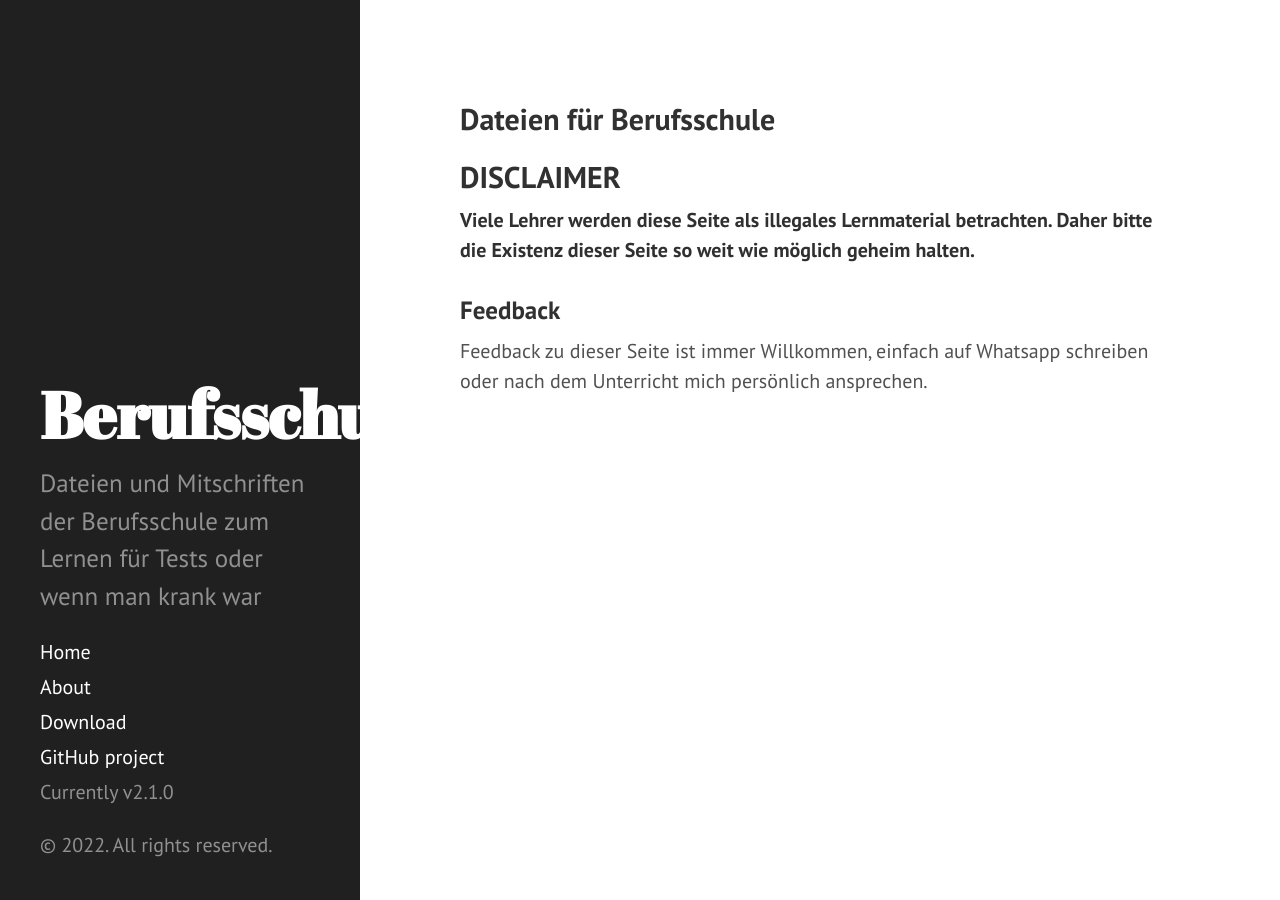
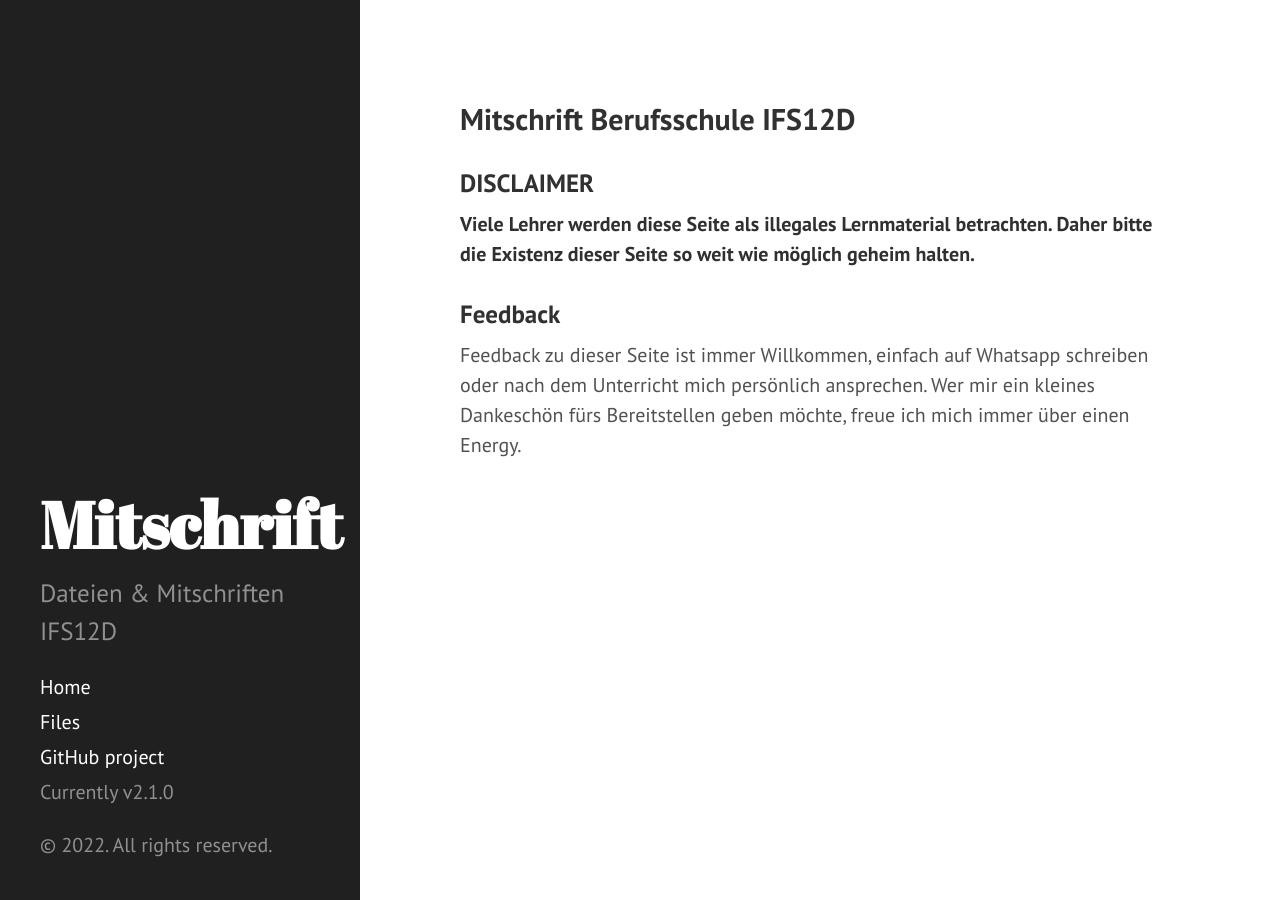
Before and after one commit to Semoxea/semoxea.github.io, a Jekyll site: the page built from index.md, in a window 1280 px wide. Built offline with Jekyll 4.4.1, drawn with Linux system fonts in a browser that asks for light colours; Markdown is read by kramdown in place of the engine named in the settings; the list of posts is cut into pages by our own code.

Commit message:
initial page add files

```diff
--- a/_config.yml
+++ b/_config.yml
@@ -3,12 +3,15 @@ markdown:         redcarpet
 highlighter:      pygments
 
 # Permalinks
-permalink:        pretty
+collections:
+  my_collection:
+    output: true
+    permalink: /:path/:name
 
 # Setup
-title:            Berufsschuldateien
-tagline:          'Dateien & Mitschriften für Berufsschule'
-description:      'Dateien und Mitschriften der Berufsschule zum Lernen für Tests oder wenn man krank war'
+title:            Mitschrift
+tagline:          ''
+description:      'Dateien & Mitschriften IFS12D'
 url:              https://semoxea.github.io
 baseurl:          ""
 github_username:  jekyll
--- a/_includes/head.html
+++ b/_includes/head.html
@@ -15,14 +15,14 @@
   </title>
 
   <!-- CSS -->
-  <link rel="stylesheet" href="{{ site.baseurl }}public/css/poole.css">
-  <link rel="stylesheet" href="{{ site.baseurl }}public/css/syntax.css">
-  <link rel="stylesheet" href="{{ site.baseurl }}public/css/hyde.css">
+  <link rel="stylesheet" href="../public/css/poole.css">
+  <link rel="stylesheet" href="../public/css/syntax.css">
+  <link rel="stylesheet" href="../public/css/hyde.css">
   <link rel="stylesheet" href="http://fonts.googleapis.com/css?family=PT+Sans:400,400italic,700|Abril+Fatface">
 
   <!-- Icons -->
-  <link rel="apple-touch-icon-precomposed" sizes="144x144" href="{{ site.baseurl }}public/apple-touch-icon-144-precomposed.png">
-                                 <link rel="shortcut icon" href="{{ site.baseurl }}public/favicon.ico">
+  <link rel="apple-touch-icon-precomposed" sizes="144x144" href="../public/apple-touch-icon-144-precomposed.png">
+                                 <link rel="shortcut icon" href="../public/favicon.ico">
 
   <!-- RSS -->
   <link rel="alternate" type="application/rss+xml" title="RSS" href="/atom.xml">
--- a/_includes/sidebar.html
+++ b/_includes/sidebar.html
@@ -26,7 +26,6 @@
         {% endif %}
       {% endfor %}
 
-      <a class="sidebar-nav-item" href="{{ site.github.repo }}/archive/v{{ site.version }}.zip">Download</a>
       <a class="sidebar-nav-item" href="{{ site.github.repo }}">GitHub project</a>
       <span class="sidebar-nav-item">Currently v{{ site.version }}</span>
     </nav>
--- a/index.md
+++ b/index.md
@@ -1,14 +1,15 @@
 ---
 layout: default
-title: "Home"
+title: Home
 ---
 
-## Dateien für Berufsschule
+## Mitschrift Berufsschule IFS12D
 
-## DISCLAIMER
+### DISCLAIMER
 
 **Viele Lehrer werden diese Seite als illegales Lernmaterial betrachten. Daher bitte die Existenz dieser Seite so weit wie möglich geheim halten.**
 
 ### Feedback
 
 Feedback zu dieser Seite ist immer Willkommen, einfach auf Whatsapp schreiben oder nach dem Unterricht mich persönlich ansprechen.
+Wer mir ein kleines Dankeschön fürs Bereitstellen geben möchte, freue ich mich immer über einen Energy.
```
Also changed, not shown: Gemfile (+3 -9 lines), _posts/2012-02-06-whats-jekyll.md (deleted, +0 -12 lines), _posts/2012-02-07-example-content.md (deleted, +0 -138 lines), _posts/2013-12-28-introducing-hyde.md (deleted, +0 -37 lines), _posts/2022-09-27-welcome-to-jekyll.markdown (deleted, +0 -29 lines), about.md (deleted, +0 -30 lines), data/files.md (added, +37 -0 lines), Gemfile.lock.
